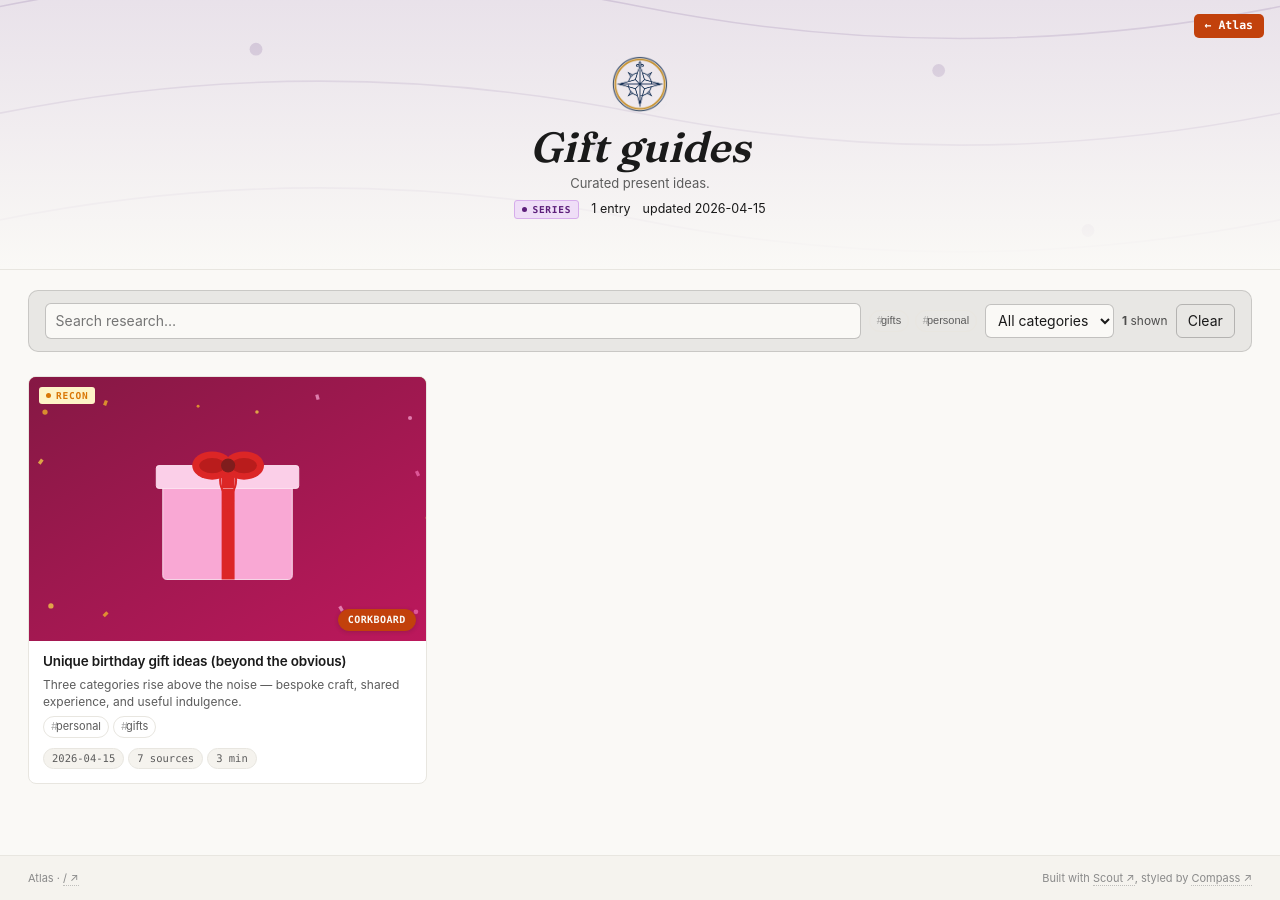
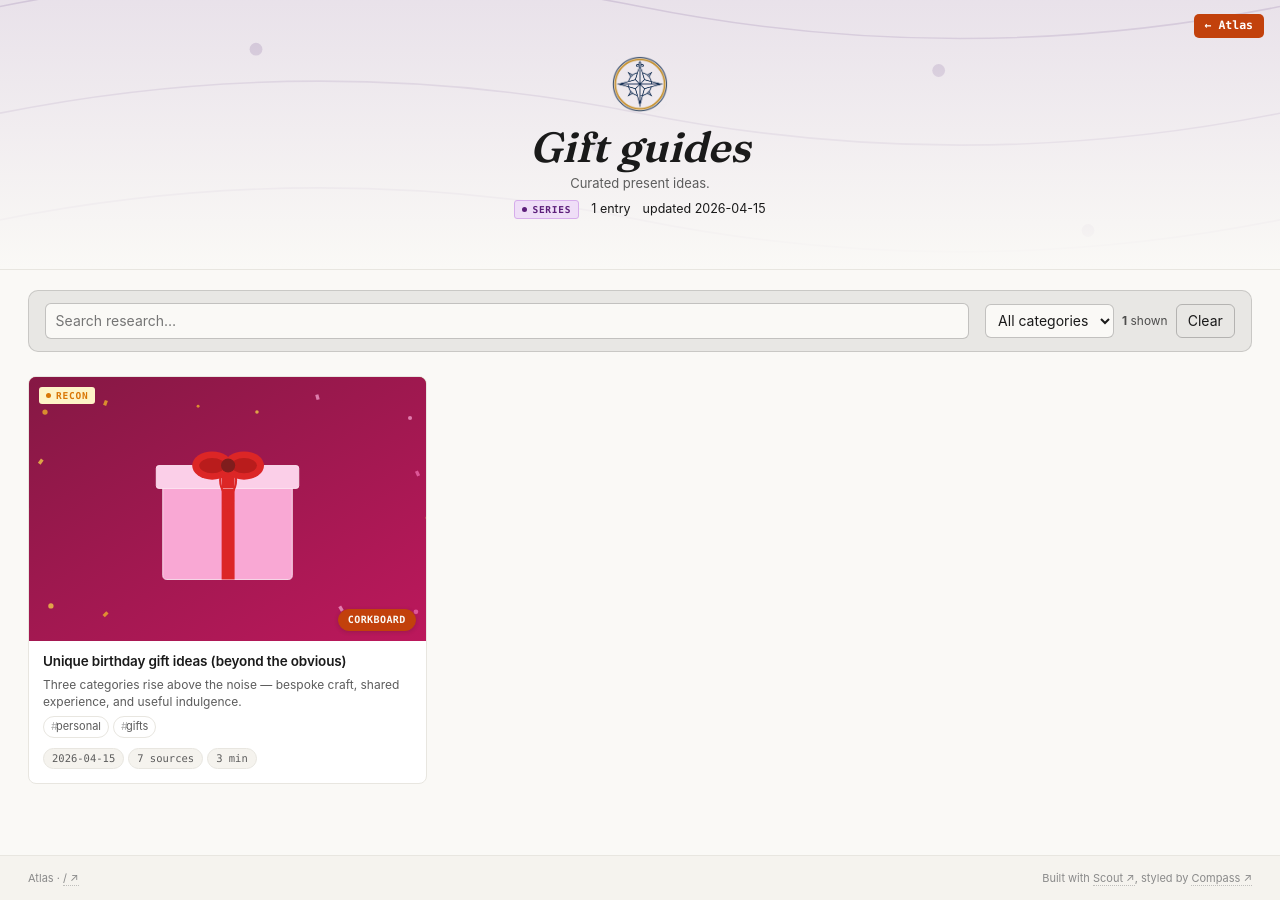
Before and after one commit to Laoujin/Compass, a Jekyll site: the page built from series/gift-guides.md, in a window 1280 px wide. Built offline with Jekyll 4.4.1, drawn with Linux system fonts in a browser that asks for light colours; some web fonts are replaced.

Commit message:
fix(filtering): cap tag chips to tags shared by >=2 entries, frequency-ordered + scrollable
346 distinct tags (long tail of near-unique place/restaurant tags) made the
chip row a wall. Show only shared tags (>=2 entries), most-used first; the tail
stays findable via free-text search. Scroll-cap the strip so it can't sprawl.

```diff
--- a/assets/filters.css
+++ b/assets/filters.css
@@ -52,7 +52,14 @@
   border: 1px solid color-mix(in srgb, var(--pal-fg, #333) 25%, transparent);
   border-radius: 6px;
 }
-.filter-tags { display: flex; flex-wrap: wrap; gap: .35rem; }
+.filter-tags {
+  display: flex;
+  flex-wrap: wrap;
+  gap: .35rem;
+  align-content: flex-start;
+  max-height: 5.5rem;       /* shared-tag chips can still be many → scroll, don't sprawl */
+  overflow-y: auto;
+}
 .filter-tags .chip { cursor: pointer; user-select: none; }
 .filter-tags .chip.is-on {
   background: var(--pal-accent, #b5532f);
--- a/assets/filters.js
+++ b/assets/filters.js
@@ -20,14 +20,22 @@
   var state = { q: '', tags: [], series: '', cat: '' };
 
   // --- populate facet controls from the cards on the page -----------------
-  var tagSet = {}, seriesSet = {}, catSet = {};
+  // Only tags shared by >= MIN_TAG_FREQ entries become chips. Research datasets
+  // carry a long tail of near-unique tags (place/restaurant names) — hundreds of
+  // them — which would make a flat chip list unusable. The dropped tail stays
+  // reachable via free-text search (tags are part of data-search).
+  var MIN_TAG_FREQ = 2;
+  var tagCount = {}, seriesSet = {}, catSet = {};
   entries.forEach(function (el) {
-    (el.getAttribute('data-tags') || '').split(',').forEach(function (t) { if (t) tagSet[t] = 1; });
+    (el.getAttribute('data-tags') || '').split(',').forEach(function (t) { if (t) tagCount[t] = (tagCount[t] || 0) + 1; });
     var s = el.getAttribute('data-series'); if (s) seriesSet[s] = 1;
     var c = el.getAttribute('data-category'); if (c) catSet[c] = 1;
   });
   if (tagsWrap) {
-    Object.keys(tagSet).sort().forEach(function (t) {
+    Object.keys(tagCount)
+      .filter(function (t) { return tagCount[t] >= MIN_TAG_FREQ; })
+      .sort(function (a, b) { return tagCount[b] - tagCount[a] || (a < b ? -1 : 1); })
+      .forEach(function (t) {
         var b = document.createElement('button');
         b.type = 'button';
         b.className = 'chip js-filter-tag';
```
Lines whose indentation alone changed are shown as unchanged.
